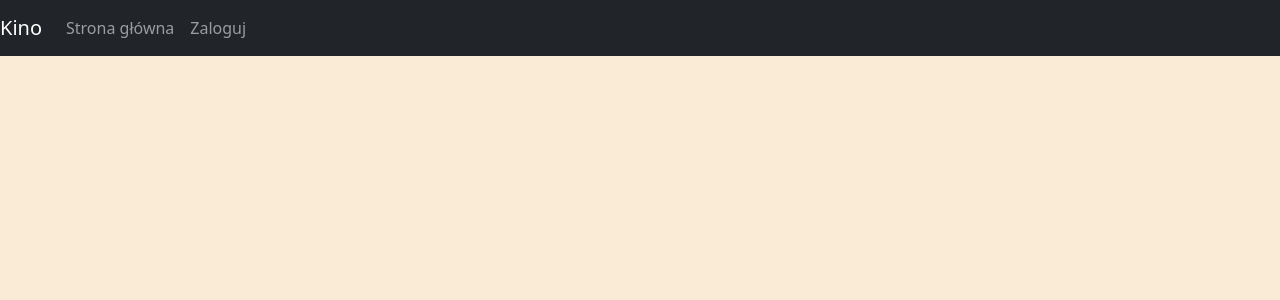
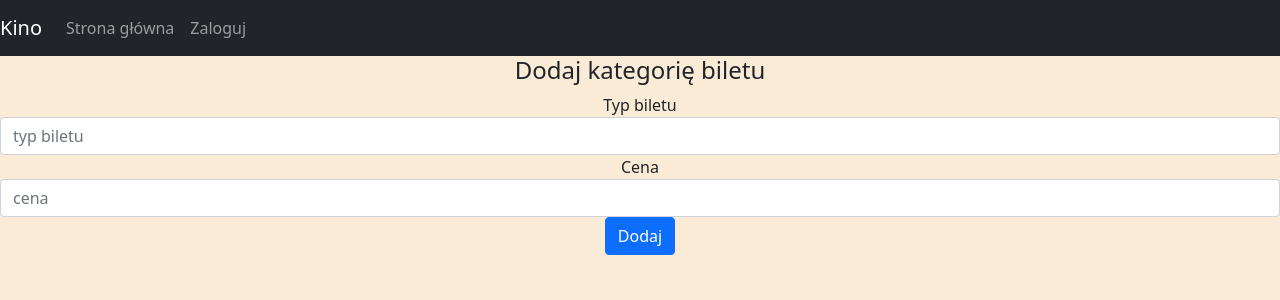
Before and after one commit to koziolek151815/reservation_cinema_system_frontend, a React (Create React App) app: page /addTicketType in a window 1280 px wide. Shown: the top 300 px of the page. Built offline with nearby package versions, Linux system fonts and the light colour scheme.

Commit message:
initial crud for ticket types

```diff
--- a/src/App.js
+++ b/src/App.js
@@ -17,6 +17,8 @@ import MainPage from "./Components/MainPage/MainPage";
 import TicketSelectionPage from "./Components/TicketSelectionPage/TicketSelectionPage";
 import MoviesManagePage from "./Components/MoviesManagePage/MoviesManagePage";
 import AddMovie from "./Components/MoviesManagePage/AddMovie";
+import TicketTypesManagePage from "./Components/TicketTypesManagePage/TicketTypesManagePage";
+import AddTicketType from "./Components/TicketTypesManagePage/AddTicketType";
 
 
 function App() {
@@ -48,6 +50,12 @@ function App() {
             <Route path="/addMovie">
               <AddMovie/>
             </Route>
+            <Route path="/ticketTypes">
+              <TicketTypesManagePage/>
+            </Route>
+            <Route path="/addTicketType">
+              <AddTicketType/>
+            </Route>
           </Switch>
           <AlertComponent errorMessage={errorMessage} hideError={updateErrorMessage}/>
         </div>
--- /dev/null
+++ b/src/Components/TicketTypesManagePage/AddTicketType.js
@@ -0,0 +1,39 @@
+import React, {useRef} from "react";
+import axios from "axios";
+import {withRouter} from "react-router-dom";
+
+
+function AddTicketType(props) {
+    const nameInput = useRef(null);
+    const priceInput = useRef(null);
+
+    const addTicketTypeRequest = (event) => {
+        event.preventDefault();
+        axios.post(`${process.env.REACT_APP_BACKEND_URL}/ticketTypes`, {
+            name: nameInput.current.value,
+            price: priceInput.current.value
+        })
+            .then((response) => {
+                props.history.push('/ticketTypes')
+            }, (error) => {
+            });
+    }
+    return (
+        <div className="">
+            <h4> Dodaj kategorię biletu</h4>
+            <form>
+                <div className="form-group">
+                    <label>Typ biletu</label>
+                    <input ref={nameInput} type="text" name="name" className="form-control" aria-describedby="emailHelp"
+                           placeholder="typ biletu"/>
+                    <label>Cena</label>
+                    <input ref={priceInput} type="text" name="name" className="form-control" aria-describedby="emailHelp"
+                           placeholder="cena"/>
+                </div>
+                <button onClick={addTicketTypeRequest} type="submit" className="btn btn-primary">Dodaj</button>
+            </form>
+        </div>
+    );
+}
+
+export default withRouter(AddTicketType);
--- /dev/null
+++ b/src/Components/TicketTypesManagePage/TicketTypesList.js
@@ -0,0 +1,90 @@
+import React from "react";
+import axios from "axios";
+import {Table} from "react-bootstrap";
+
+
+class TicketTypesList extends React.Component {
+    state = {
+        ticketTypes: [],
+        error: false
+    };
+
+    constructor(props) {
+        super(props);
+        this.fetchTicketTypes();
+    }
+
+    getTicketTypesFromApi = async () => {
+        return await axios.get(
+            `${process.env.REACT_APP_BACKEND_URL}/ticketTypes`
+        );
+    }
+    fetchTicketTypes = () => {
+        this.getTicketTypesFromApi().then((response) => {
+            this.setState({
+                ticketTypes: response.data
+            });
+        })
+    };
+
+    deleteTicketType = (id) => {
+        axios.delete(
+            `${process.env.REACT_APP_BACKEND_URL}/ticketTypes/${id}`
+        ).then((response) => {
+            const filteredArray = this.state.ticketTypes.filter(ticketType => ticketType.ticketTypeId !== id)
+            this.setState({ticketTypes: filteredArray});
+        }, (error) => {
+            this.setState({
+                error: true
+            })
+
+        });
+    }
+    onErrorSubmit = () => {
+        this.setState({
+            error: !this.state.error
+        })
+    }
+
+    render() {
+        return (
+            <div className="tickets">
+                {this.state.ticketTypes.length ?
+                    (<Table striped bordered hover variant="dark">
+                        <thead>
+                        <tr>
+                            <th>Indeks</th>
+                            <th>Typ</th>
+                            <th>Cena</th>
+                            <th>Edytuj</th>
+                            <th>Usuń</th>
+                        </tr>
+                        </thead>
+                        <tbody>
+                        {this.state.ticketTypes.map((ticketType, index) => (
+                            <tr>
+                                <td>{index + 1}</td>
+                                <td>{ticketType.name}</td>
+                                <td>{ticketType.price}</td>
+                                <td><a className="btn btn-default bg-info"
+                                       href={`/updateCategory/${ticketType.id}`}>Edit</a></td>
+                                <td>
+                                    <button className="btn btn-default bg-danger"
+                                            onClick={() => this.deleteTicketType(ticketType.id)}>Delete
+                                    </button>
+                                </td>
+                            </tr>
+                        ))}
+                        </tbody>
+                    </Table>)
+                    : <h5> No ticket types</h5>}
+                {this.state.error && <div className="error">
+                    <h4 id="err">Aby usunac typ biletu najpierw usuń bilety ją zawierajace</h4>
+                    <button id="errorButton" onClick={this.onErrorSubmit}>Ok</button>
+                </div>}
+            </div>
+        );
+    }
+}
+
+export default TicketTypesList;
--- /dev/null
+++ b/src/Components/TicketTypesManagePage/TicketTypesManagePage.js
@@ -0,0 +1,17 @@
+import React from "react";
+import {withRouter} from "react-router-dom";
+import TicketTypesList from "./TicketTypesList";
+
+function TicketTypesManagePage() {
+    const allTicketTypesUrl = "ticketTypes"
+    return (
+        <div className="MainPage" style={{margin: "0 auto"}}>
+            <h2>Rodzaje biletów</h2>
+            <TicketTypesList url={allTicketTypesUrl}/>
+            <a className="btn btn-default bg-success"
+               href={`/addTicketType`}>Dodaj nowy rodzaj biletu</a>
+        </div>
+    );
+}
+
+export default withRouter(TicketTypesManagePage);
```
